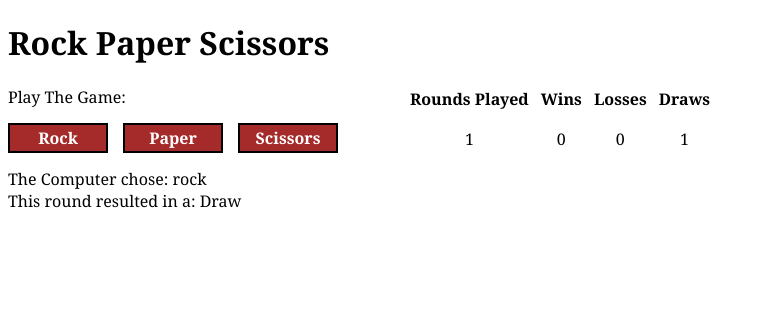
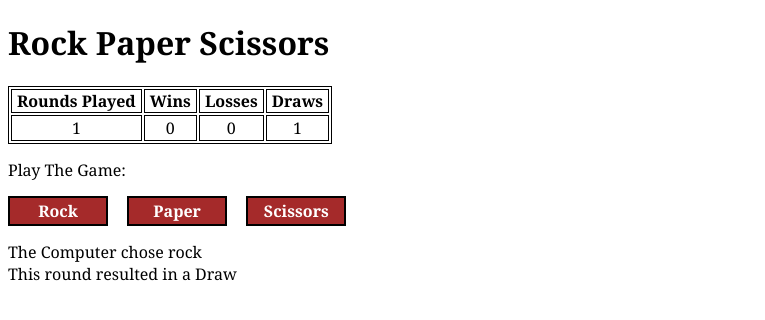
Before and after one commit to cabbagestamps/rockpaperscissors, a plain HTML site: page index.html in a window 1280 px wide. Both pictures are taken after a click on the button "Rock". Shown: the whole page, without its empty margins (0-765 px from the left). Drawn offline with Linux system fonts and the light colour scheme.

Commit message:
Reformat page-layout, remove most flex-box Add setTimeout to update results so it shows round result on round 5, then shows game over messages Add borders to table

```diff
--- a/index.html
+++ b/index.html
@@ -10,40 +10,35 @@
 </head>
 <body>
     <h1>Rock Paper Scissors</h1>
+    <table id='table'>
+        <tr id ='tallyHeadings'>
+            <th>Rounds Played</th>
+            <th>Wins</th>
+            <th>Losses</th>
+            <th>Draws</th>
+        </tr>
+        <tr id='resultData'>
+            <td id ='numRounds'>0</td>
+            <td id='wins'>0</td>
+            <td id='losses'>0</td>
+            <td id='draws'>0</td>
+        </tr>
+    </table>
     <div class='content'>
-        <div class='leftItems'>
+
             <div id='options'>
                 <p>Play The Game: </p>
                 <div class='buttons'>
-                    <button id='rock'>Rock</button>
-                    <button id='paper'>Paper</button>
-                    <button id='scissors'>Scissors</button>
+                    <button class='fightButton' id='rock'>Rock</button>
+                    <button class='fightButton' id='paper'>Paper</button>
+                    <button class='fightButton' id='scissors'>Scissors</button>
                 </div>
 
             </div>
-
-
             <div id='results'>
                 <div id='compSelDiv'></div>
                 <div id='result'></div>
             </div>
-        </div>
-
-
-        <table id='table'>
-            <tr id ='tallyHeadings'>
-                <th>Rounds Played</th>
-                <th>Wins</th>
-                <th>Losses</th>
-                <th>Draws</th>
-            </tr>
-            <tr id='resultData'>
-                <td id ='numRounds'></td>
-                <td id='wins'></td>
-                <td id='losses'></td>
-                <td id='draws'></td>
-            </tr>
-        </table>
     </div>
 
 </body>
--- a/script.js
+++ b/script.js
@@ -2,13 +2,13 @@ function computerPlay() {
 let randomInt = Math.floor(Math.random() * 3);
 if (randomInt === 0) {
     compChoiceText ='rock';
-    return 'Rock';
+    return 'rock';
   } else if (randomInt === 1) {
     compChoiceText = 'paper';
-    return  'Paper';
+    return  'paper';
   } else {
     compChoiceText = 'scissors';
-    return  'Scissors';
+    return  'scissors';
   }
 };
 
@@ -19,13 +19,13 @@ let roundsPlayed = 0
 
 function playRound(playerSelection, computerSelection) {
     computerSelection = computerPlay();
-  if ((playerSelection.toLowerCase() === 'rock' && computerSelection.toLowerCase() === 'scissors') ||
-          (playerSelection.toLowerCase() === 'paper' && computerSelection.toLowerCase() === 'rock') ||
-          (playerSelection.toLowerCase() === 'scissors' && computerSelection.toLowerCase() === 'paper')) {
+  if ((playerSelection === 'rock' && computerSelection === 'scissors') ||
+          (playerSelection === 'paper' && computerSelection === 'rock') ||
+          (playerSelection === 'scissors' && computerSelection === 'paper')) {
     roundResult = 'Win';
     ++roundsPlayed;
     return ++wins;
-  } else if (playerSelection.toLowerCase() === computerSelection.toLowerCase())  {
+  } else if (playerSelection === computerSelection)  {
       roundResult = 'Draw';
       ++roundsPlayed;
       return ++ draws;
@@ -45,8 +45,10 @@ function updateResults(){
   document.getElementById('draws').textContent = draws;
   document.getElementById('losses').textContent = losses;
   if (roundsPlayed === 5) {
+    compSelDiv.textContent = 'The Computer chose ' + compChoiceText;
+    result.textContent = 'This round resulted in a ' + roundResult;
+    setTimeout(() => {
       compSelDiv.textContent = 'Game over';
-    resultsDiv.appendChild(newGameButton);
       if (wins > losses) {
         result.textContent = 'A grand victory!';
       } else if (losses > wins) {
@@ -54,6 +56,9 @@ function updateResults(){
       } else {
         result.textContent = 'A confusing draw...';
       }
+      resultsDiv.appendChild(newGameButton);
+    }, 1000)
+
     wins = 0;
     losses = 0;
     draws = 0;
@@ -81,23 +86,23 @@ let compSelDiv = document.getElementById('compSelDiv') ;
 let rockButton = document.querySelector('#rock');
 rockButton.addEventListener('click', () => {
   playRound('rock');
-  compSelDiv.textContent = 'The Computer chose: ' + compChoiceText;
-  result.textContent = 'This round resulted in a: ' + roundResult;
+  compSelDiv.textContent = 'The Computer chose ' + compChoiceText;
+  result.textContent = 'This round resulted in a ' + roundResult;
   updateResults();
 });
 
 let paperButton = document.querySelector('#paper');
 paperButton.addEventListener('click', () => {
   playRound('paper');
-  compSelDiv.textContent = 'The Computer chose: ' + compChoiceText;
-  result.textContent = 'This round resulted in a: ' + roundResult;
+  compSelDiv.textContent = 'The Computer chose ' + compChoiceText;
+  result.textContent = 'This round resulted in a ' + roundResult;
   updateResults();
 });
 
 let scissorsButton = document.querySelector('#scissors');
 scissorsButton.addEventListener('click', () => {
   playRound('scissors');
-  compSelDiv.textContent = 'The Computer chose: ' + compChoiceText;
-  result.textContent = 'This round resulted in a: ' + roundResult;
+  compSelDiv.textContent = 'The Computer chose ' + compChoiceText;
+  result.textContent = 'This round resulted in a ' + roundResult;
   updateResults();
 });
--- a/style.css
+++ b/style.css
@@ -8,9 +8,6 @@ p {
 
 .content {
     background-color: white;
-    display: flex;
-    align-items: flex-start;
-    gap: 50px;
 }
 
 button {
@@ -24,24 +21,16 @@ button {
     font-size: 16px;
 }
 
-#options {
-    display: flex;
-    flex-direction: column;
+table {
+    text-align: center;
+    border: 1px solid black;
+    margin-bottom: 15px;
+}
+th {
+    padding: 0 5px 0px 5px;
+    border: 1px solid black;
 }
 
-.buttons {
-    display: flex;
-    flex-direction: row;
+td {
+    border: 1px solid black;
 }
-
-.leftItems {
-    display: flex;
-    flex-direction: column;
-}
-
-table {
-    text-align: center;
-}
-th {
-    padding: 0 5px 15px 5px;
-}
```
Lines whose indentation alone changed are shown as unchanged.
